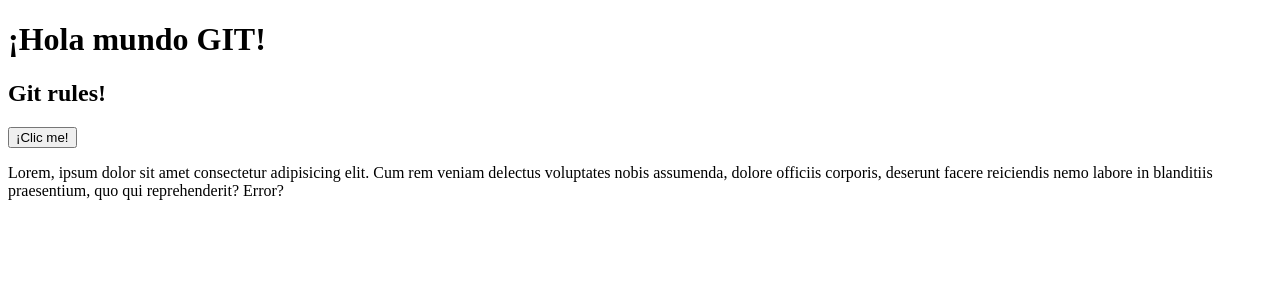
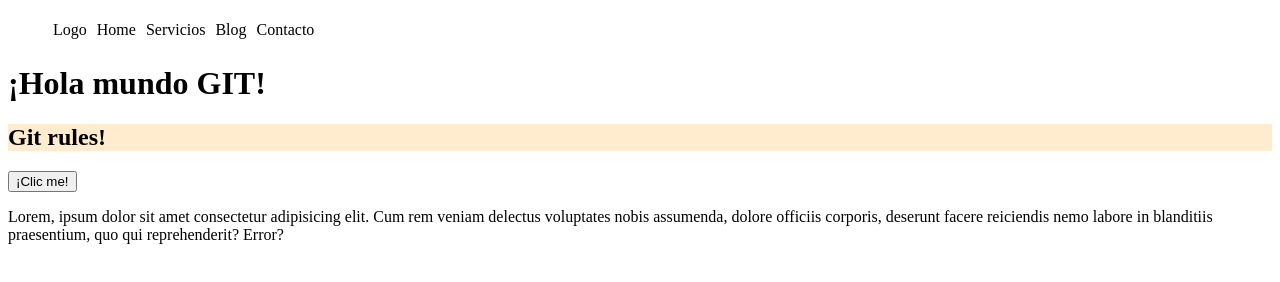
Before and after one commit to jrluis7/clase39-trazos, a plain HTML site: page index.html in a window 1280 px wide. Drawn offline with nearby package versions, Linux system fonts and the light colour scheme.

Commit message:
Estructura principal del menú

```diff
--- a/index.html
+++ b/index.html
@@ -5,8 +5,18 @@
     <meta http-equiv="X-UA-Compatible" content="IE=edge">
     <meta name="viewport" content="width=device-width, initial-scale=1.0">
     <title>Document</title>
+    <link rel="stylesheet" href="styles.css">
 </head>
 <body>
+    <nav>
+        <ul>
+            <li> Logo </li>
+            <li> Home</li>
+            <li> Servicios </li>
+            <li> Blog</li>
+            <li> Contacto</li>
+        </ul>
+    </nav>
     <h1> ¡Hola mundo GIT! </h1>
     <div>
         <h2>
--- a/styles.css
+++ b/styles.css
@@ -6,3 +6,13 @@
 div p{
     border: 1px solid black;
 }
+
+ul{
+    display: flex;
+
+}
+
+li{
+    list-style: none;
+    margin:5px;
+}
```
